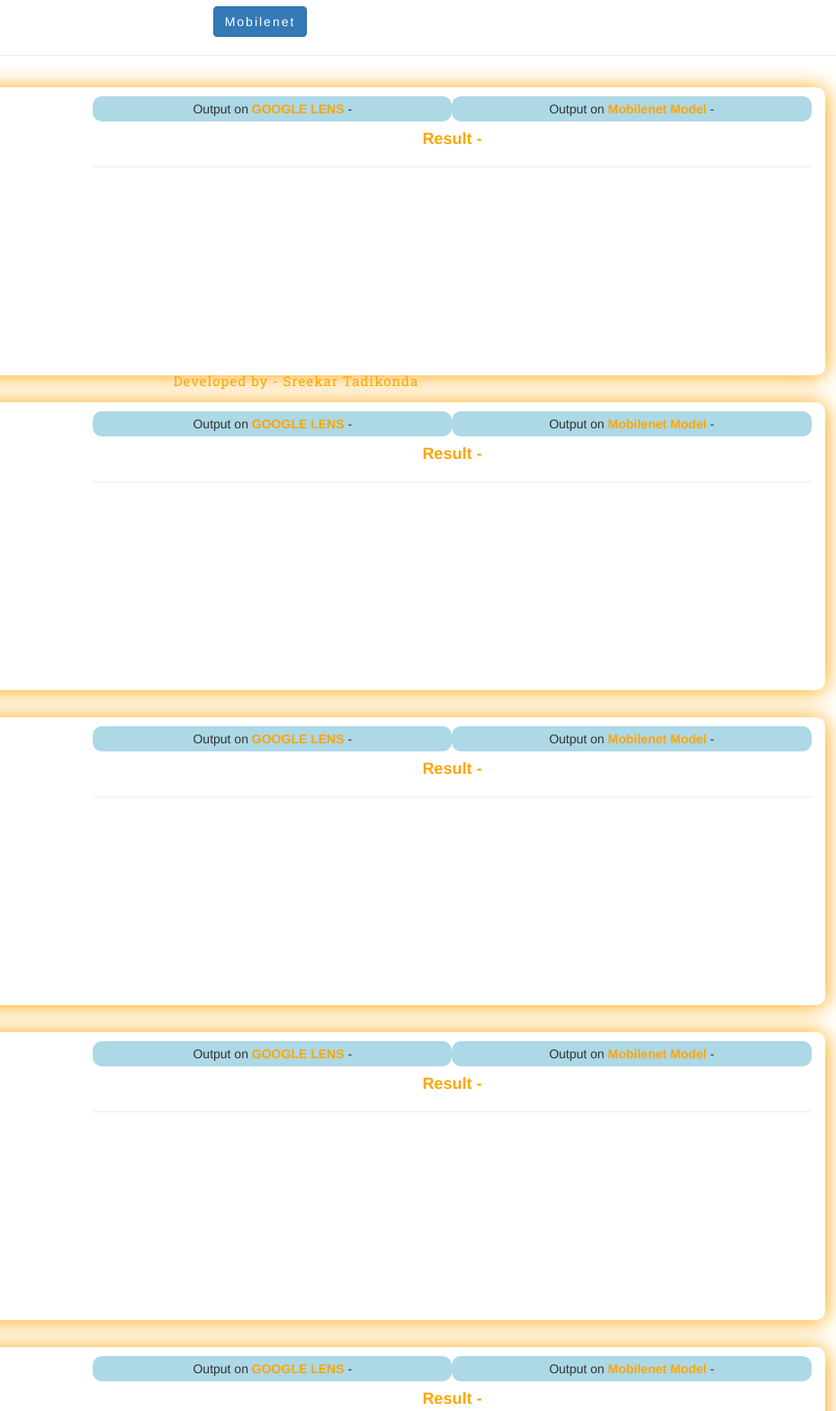
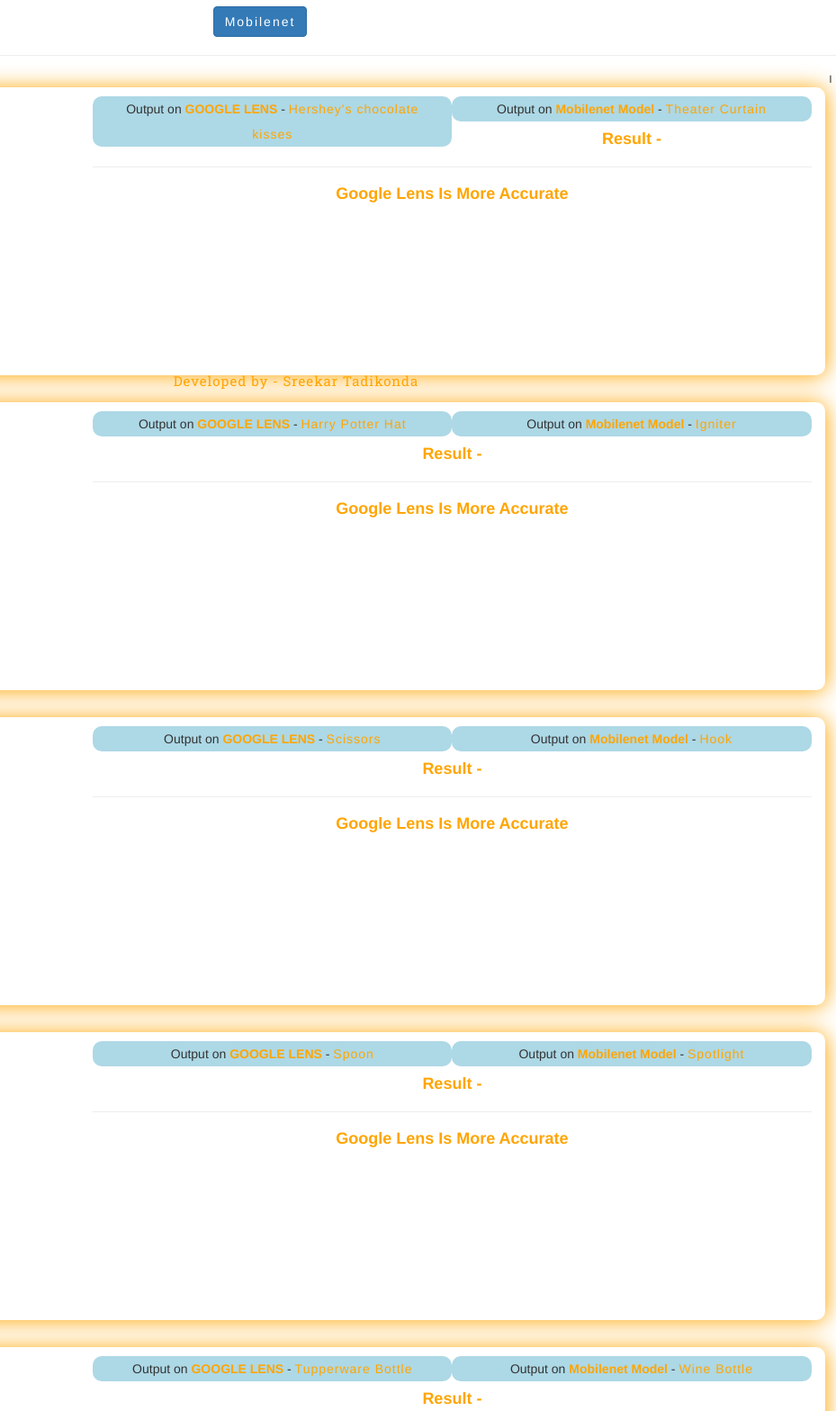
Before and after one commit to sreekar-34/Google-Lens-VS-Mobile-Net, a plain HTML site: page index.html in a window 1280 px wide. Shown: the part 356-1924 px from the top of the page at 90% size, 351-1280 px from the left. Drawn offline with nearby package versions, Linux system fonts and the light colour scheme.

Commit message:
Add files via upload

```diff
--- a/index.html
+++ b/index.html
@@ -29,16 +29,16 @@
             </li>
             <h5 class="first col-sm-4 col-xs-12">
               Output on <b>GOOGLE LENS</b> -
-              <span> </span>
+              <span>Hershey's chocolate kisses</span>
             </h5>
             <h5 class="second col-sm-4 col-xs-12">
               Output on <b>Mobilenet Model </b> -
-              <span> </span>
+              <span>Theater Curtain</span>
             </h5>
             <div class="mini_result" class="col-xs-12">
               <h4>Result - </h4>
               <hr>
-              <h4> </h4>
+              <h4>Google Lens Is More Accurate</h4>
             </div>
           </div>
           <div class="test_image_and_result2 col-xs-12">
@@ -48,16 +48,16 @@
             </li>
             <h5 class="first col-sm-4 col-xs-12">
               Output on <b>GOOGLE LENS</b> -
-              <span> </span>
+              <span>Harry Potter Hat</span>
             </h5>
             <h5 class="second col-sm-4 col-xs-12">
               Output on <b>Mobilenet Model </b> -
-              <span> </span>
+              <span>Igniter</span>
             </h5>
             <div class="mini_result" class="col-xs-12">
               <h4>Result - </h4>
               <hr>
-              <h4> </h4>
+              <h4>Google Lens Is More Accurate</h4>
             </div>
           </div>
           <div class="test_image_and_result3 col-xs-12">
@@ -67,16 +67,16 @@
             </li>
             <h5 class="first col-sm-4 col-xs-12">
               Output on <b>GOOGLE LENS</b> -
-              <span> </span>
+              <span>Scissors</span>
             </h5>
             <h5 class="second col-sm-4 col-xs-12">
               Output on <b>Mobilenet Model </b> -
-              <span> </span>
+              <span>Hook</span>
             </h5>
             <div class="mini_result" class="col-xs-12">
               <h4>Result - </h4>
               <hr>
-              <h4> </h4>
+              <h4>Google Lens Is More Accurate</h4>
             </div>
           </div>
           <div class="test_image_and_result4 col-xs-12">
@@ -86,16 +86,16 @@
             </li>
             <h5 class="first col-sm-4 col-xs-12">
               Output on <b>GOOGLE LENS</b> -
-              <span> </span>
+              <span>Spoon</span>
             </h5>
             <h5 class="second col-sm-4 col-xs-12">
               Output on <b>Mobilenet Model </b> -
-              <span> </span>
+              <span>Spotlight</span>
             </h5>
             <div class="mini_result" class="col-xs-12">
               <h4>Result - </h4>
               <hr>
-              <h4> </h4>
+              <h4>Google Lens Is More Accurate</h4>
             </div>
           </div>
           <div class="test_image_and_result8 col-xs-12">
@@ -105,18 +105,19 @@
             </li>
             <h5 class="first col-sm-4 col-xs-12">
               Output on <b>GOOGLE LENS</b> -
-              <span> </span>
+              <span>Tupperware Bottle</span>
             </h5>
             <h5 class="second col-sm-4 col-xs-12">
               Output on <b>Mobilenet Model </b> -
-              <span> </span>
+              <span>Wine Bottle</span>
             </h5>
             <div class="mini_result" class="col-xs-12">
               <h4>Result - </h4>
               <hr>
-              <h4> </h4>
+              <h4>Google Lens Is More Accurate</h4>
             </div>
           </div>
+          <h6>I Have Tested 5 Images <b>GOOGLE LENS</b> Have Predicted 5 Of Them More Accurately And <b>MOBILE NET</b> Was Less Accurately So According To My Case Study <b>GOOGLE LENS</b> Is More Accurate.</h6>
       <p class="bottom">Developed by - Sreekar Tadikonda</p>
   </center>
   </body>
```
